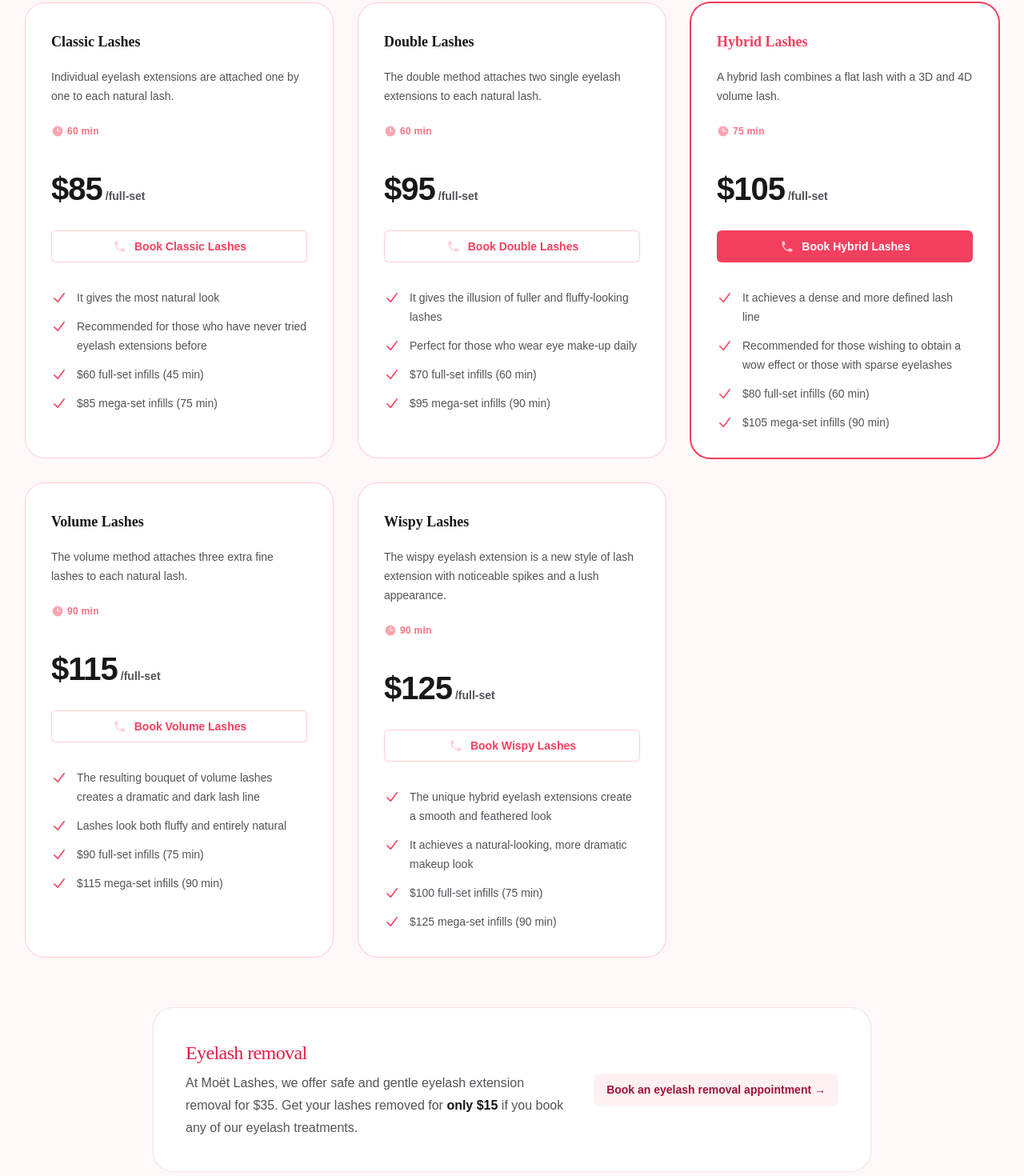
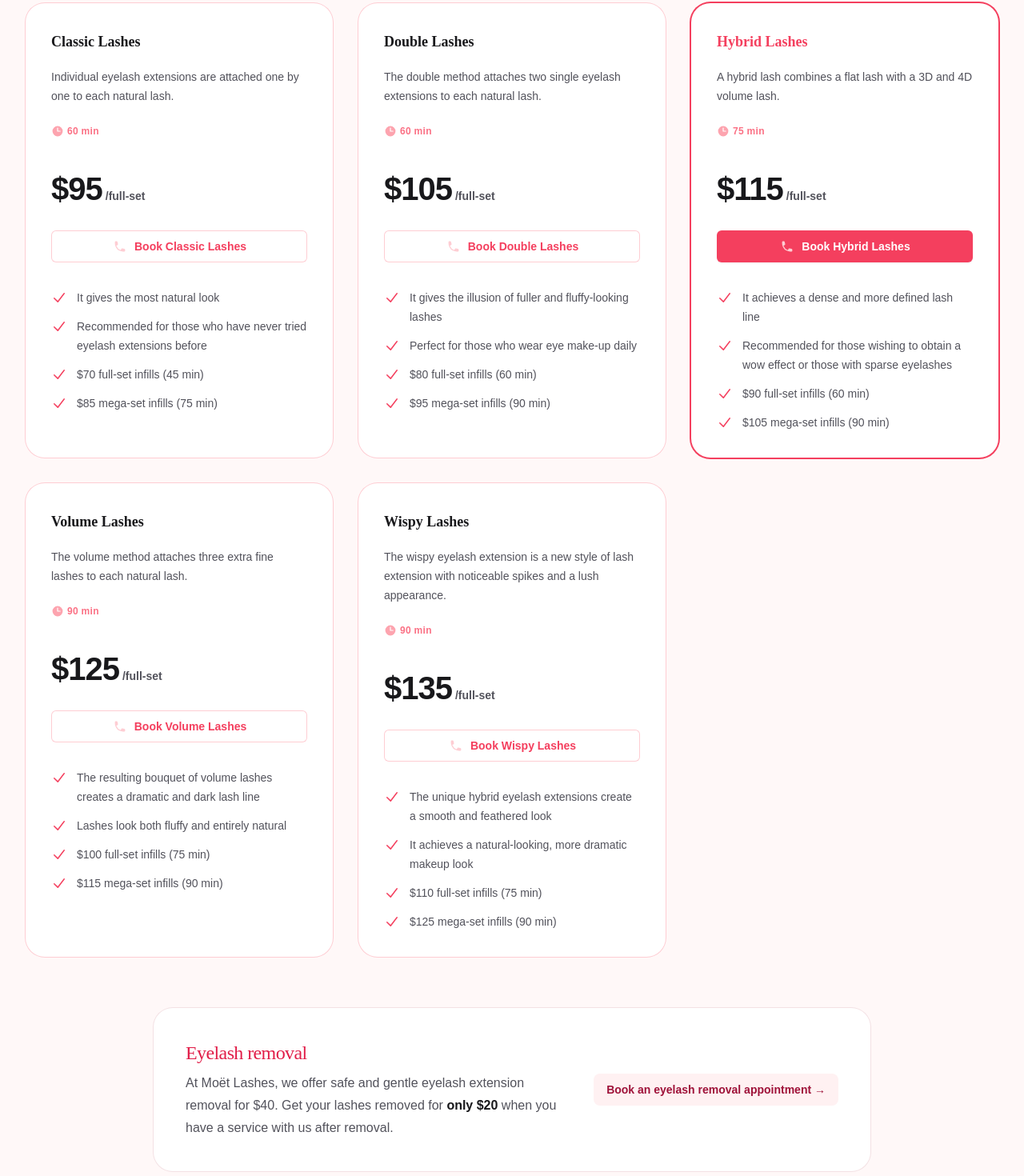
Before and after one commit to Emily-Nilsen/moet-lashes, a Next.js app: page /pricing in a window 1280 px wide. Shown: the part 987-2457 px from the top of the page at 80% size. Built offline with nearby package versions, Linux system fonts and the light colour scheme; a web font is replaced by a local one.

Commit message:
update pricing

```diff
--- a/src/components/LashesPricing.jsx
+++ b/src/components/LashesPricing.jsx
@@ -12,14 +12,14 @@ const tiers = [
     name: 'Classic Lashes',
     id: 'tier-classic',
     href: 'tel:61466609975',
-    price: { fullset: '$85', megaset: '$115' },
+    price: { fullset: '$95', megaset: '$115' },
     time: { fullset: '60 min', megaset: '90 min' },
     description:
       'Individual eyelash extensions are attached one by one to each natural lash.',
     features: [
       'It gives the most natural look',
       'Recommended for those who have never tried eyelash extensions before',
-      '$60 full-set infills (45 min)',
+      '$70 full-set infills (45 min)',
       '$85 mega-set infills (75 min)',
     ],
     mostPopular: false,
@@ -28,14 +28,14 @@ const tiers = [
     name: 'Double Lashes',
     id: 'tier-double',
     href: 'tel:61466609975',
-    price: { fullset: '$95', megaset: '$125' },
+    price: { fullset: '$105', megaset: '$125' },
     time: { fullset: '60 min', megaset: '105 min' },
     description:
       'The double method attaches two single eyelash extensions to each natural lash.',
     features: [
       'It gives the illusion of fuller and fluffy-looking lashes',
       'Perfect for those who wear eye make-up daily',
-      '$70 full-set infills (60 min)',
+      '$80 full-set infills (60 min)',
       '$95 mega-set infills (90 min)',
     ],
     mostPopular: false,
@@ -44,14 +44,14 @@ const tiers = [
     name: 'Hybrid Lashes',
     id: 'tier-hybrid',
     href: 'tel:61466609975',
-    price: { fullset: '$105', megaset: '$135' },
+    price: { fullset: '$115', megaset: '$135' },
     time: { fullset: '75 min', megaset: '105 min' },
     description:
       'A hybrid lash combines a flat lash with a 3D and 4D volume lash.',
     features: [
       'It achieves a dense and more defined lash line',
       'Recommended for those wishing to obtain a wow effect or those with sparse eyelashes',
-      '$80 full-set infills (60 min)',
+      '$90 full-set infills (60 min)',
       '$105 mega-set infills (90 min)',
     ],
     mostPopular: true,
@@ -60,14 +60,14 @@ const tiers = [
     name: 'Volume Lashes',
     id: 'tier-volume',
     href: 'tel:61466609975',
-    price: { fullset: '$115', megaset: '$145' },
+    price: { fullset: '$125', megaset: '$145' },
     time: { fullset: '90 min', megaset: '120 min' },
     description:
       'The volume method attaches three extra fine lashes to each natural lash.',
     features: [
       'The resulting bouquet of volume lashes creates a dramatic and dark lash line',
       'Lashes look both fluffy and entirely natural',
-      '$90 full-set infills (75 min)',
+      '$100 full-set infills (75 min)',
       '$115 mega-set infills (90 min)',
     ],
     mostPopular: false,
@@ -76,14 +76,14 @@ const tiers = [
     name: 'Wispy Lashes',
     id: 'tier-wispy',
     href: 'tel:61466609975',
-    price: { fullset: '$125', megaset: '$155' },
+    price: { fullset: '$135', megaset: '$155' },
     time: { fullset: '90 min', megaset: '120 min' },
     description:
       'The wispy eyelash extension is a new style of lash extension with noticeable spikes and a lush appearance.',
     features: [
       'The unique hybrid eyelash extensions create a smooth and feathered look',
       'It achieves a natural-looking, more dramatic makeup look',
-      '$100 full-set infills (75 min)',
+      '$110 full-set infills (75 min)',
       '$125 mega-set infills (90 min)',
     ],
     mostPopular: false,
@@ -105,9 +105,9 @@ function EyelashRemoval() {
             </h3>
             <div className="mt-2 text-base leading-7 text-zinc-600">
               At Moët Lashes, we offer safe and gentle eyelash extension removal
-              for $35. Get your lashes removed for{' '}
-              <span className="font-semibold text-zinc-900">only $15</span> if
-              you book any of our eyelash treatments.
+              for $40. Get your lashes removed for{' '}
+              <span className="font-semibold text-zinc-900">only $20</span> when
+              you have a service with us after removal.
             </div>
           </div>
           <div>
```
